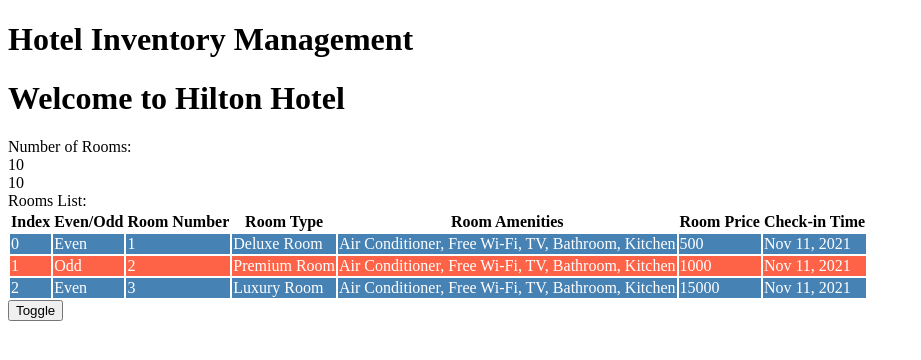
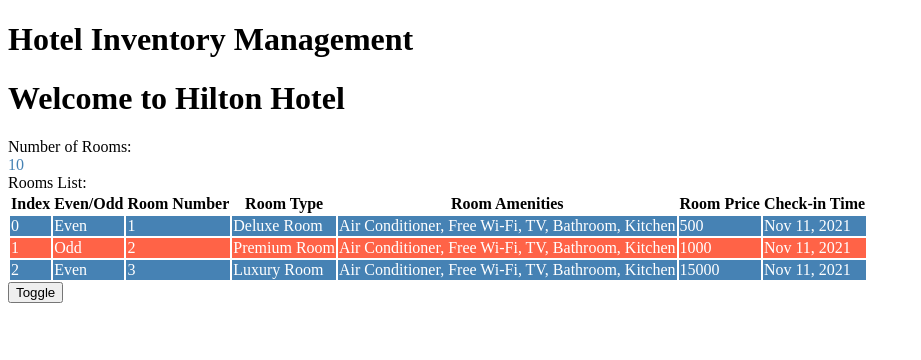
Before and after one commit to rithvik-varma-555/hotelinventoryapp, an Angular app: page / in a window 1280 px wide. Both pictures are taken after a click on the button "Toggle". Shown: the top 360 px of the page, without its empty margins (0-921 px from the left). Built offline with nearby package versions, Linux system fonts and the light colour scheme.

Commit message:
directives basics

```diff
--- a/src/app/rooms/rooms.html
+++ b/src/app/rooms/rooms.html
@@ -2,10 +2,11 @@
 
 <div *ngIf="hideRooms">
   Number of Rooms:
-  <div [innerText]="numberOfRooms"></div>
+  <div
+    [ngStyle]="{ color: rooms.availableRooms > 0 ? 'steelblue' : 'red' }"
+    [innerText]="numberOfRooms"
+  ></div>
 </div>
-
-{{ rooms.availableRooms }}
 
 <div>
   <div *ngIf="rooms.availableRooms > 0">
```
